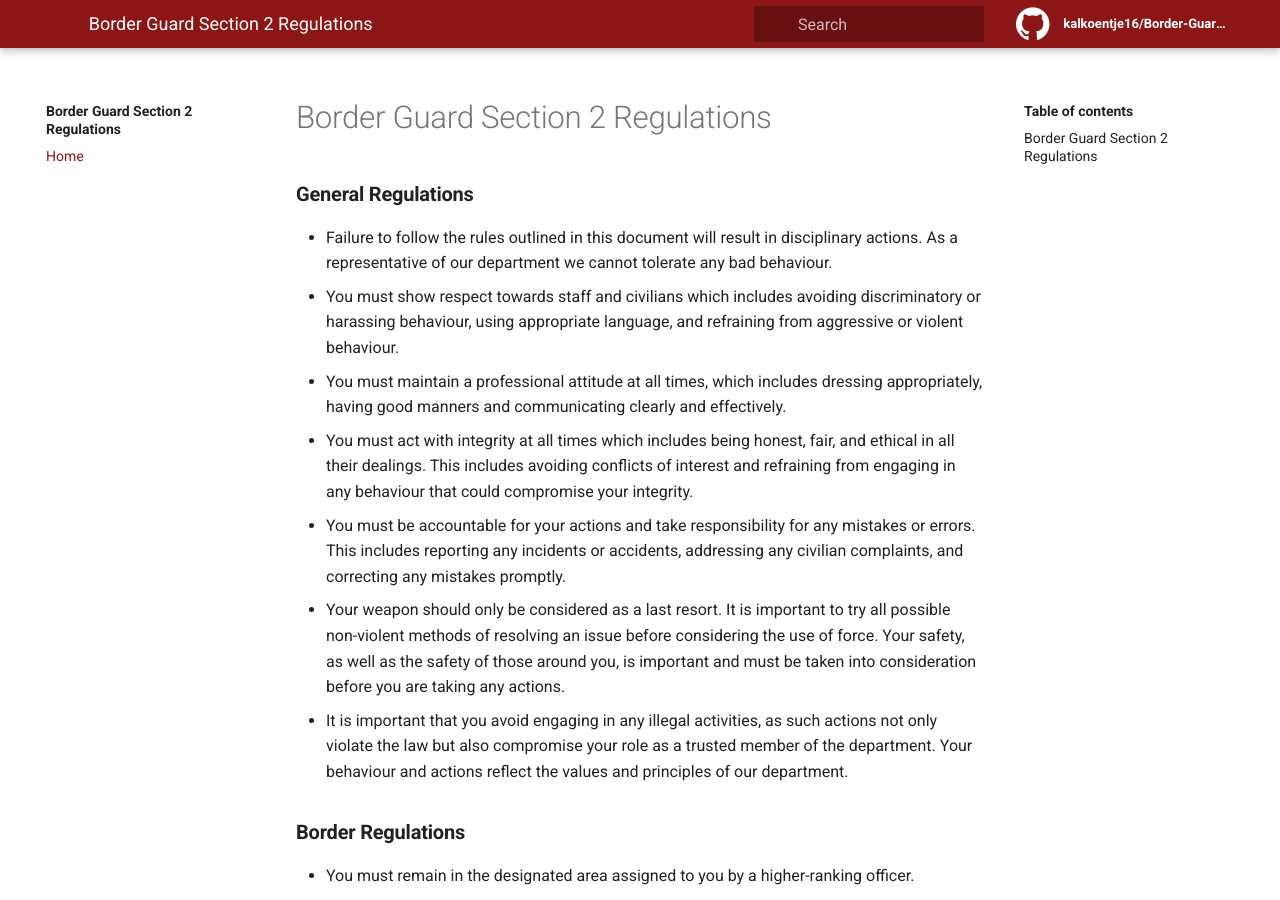
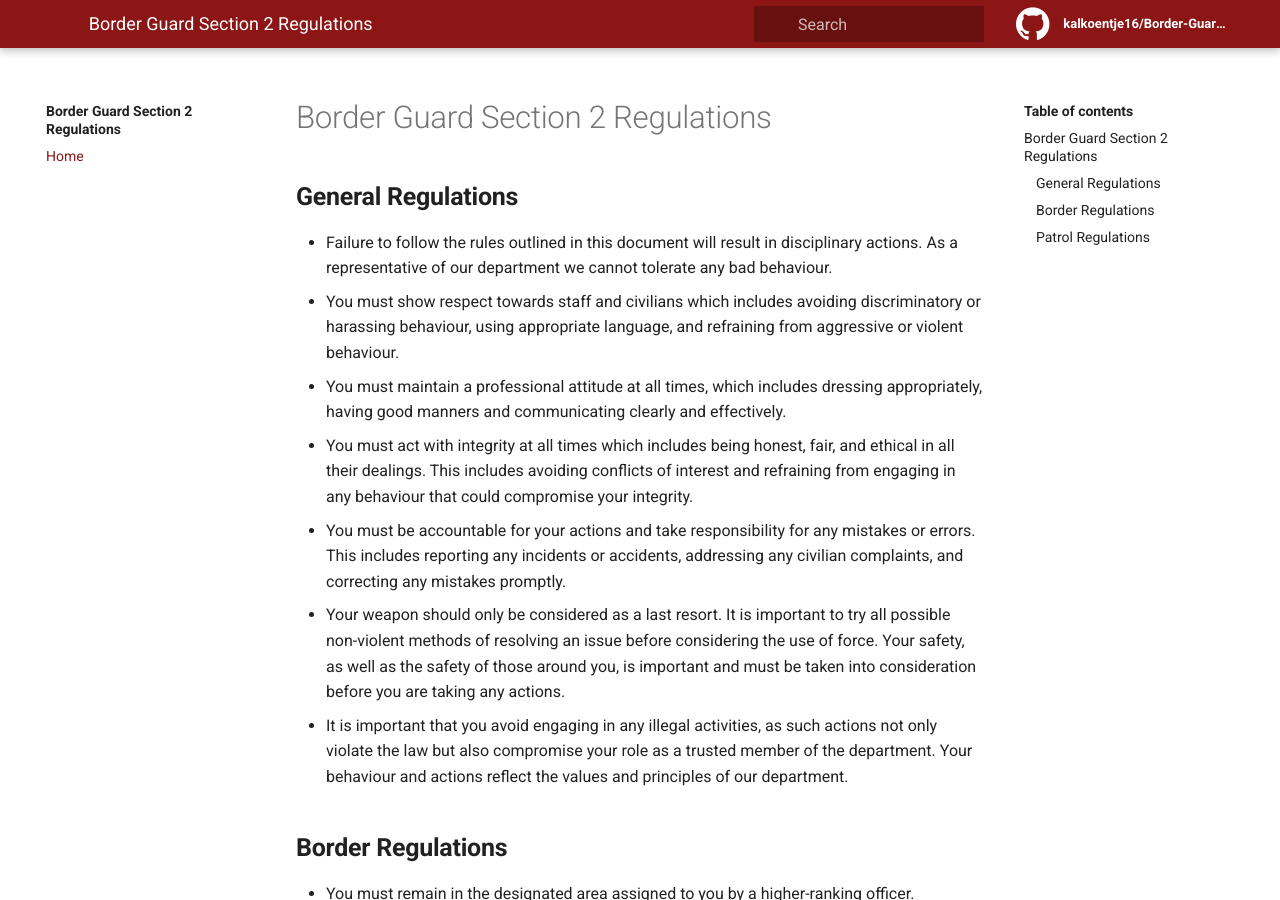
Before and after one commit to kalkoentje16/Border-Guard-Section-2-Regulations, a Jekyll site: the page built from pages/index.md, in a window 1280 px wide and 900 px high. Built offline with Jekyll 4.4.1, drawn with Linux system fonts in a browser that asks for light colours.

Commit message:
Update index.md

```diff
--- a/pages/index.md
+++ b/pages/index.md
@@ -6,7 +6,7 @@ permalink: /
 
 # Border Guard Section 2 Regulations
 
-### **General Regulations**
+## **General Regulations**
 
 - Failure to follow the rules outlined in this document will result in disciplinary actions. As a representative of our department we cannot tolerate any bad behaviour.
 
@@ -22,7 +22,7 @@ permalink: /
 
 - It is important that you avoid engaging in any illegal activities, as such actions not only violate the law but also compromise your role as a trusted member of the department. Your behaviour and actions reflect the values and principles of our department.
 
-### **Border Regulations**
+## **Border Regulations**
 
 - You must remain in the designated area assigned to you by a higher-ranking officer.
 
@@ -46,7 +46,7 @@ permalink: /
 
 - Authorised administration vehicles are permitted to cross the border without a legal passport and during closed times. This exemption is granted to ensure the smooth functioning of administrative activities and must be exercised judiciously.
 
-### **Patrol Regulations**
+## **Patrol Regulations**
 
 - Border patrolling is only permitted when there is at least one Jandarma or Section 2 guard present alongside you. In the absence of another guard, it is strictly prohibited to conduct border patrols.
 
```
